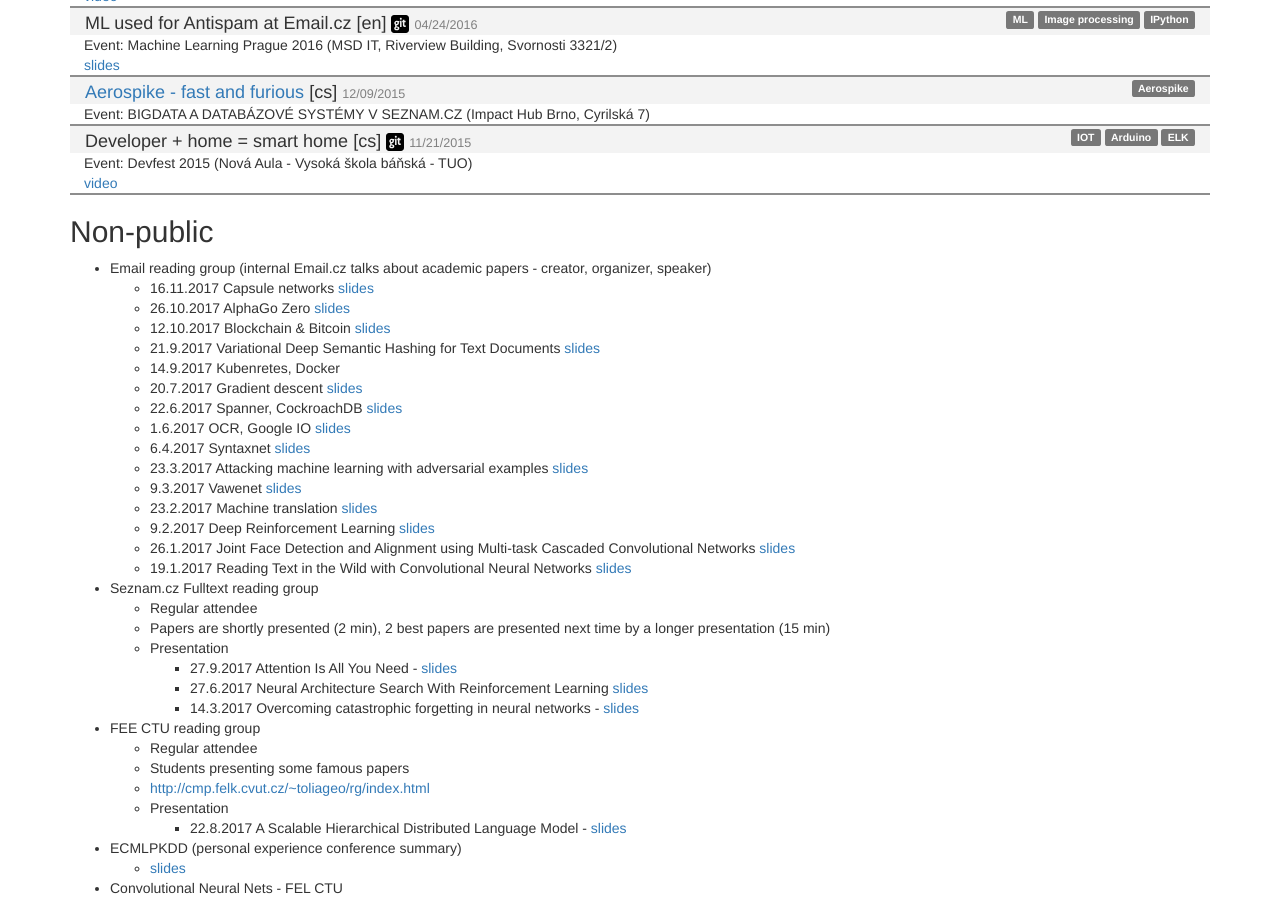
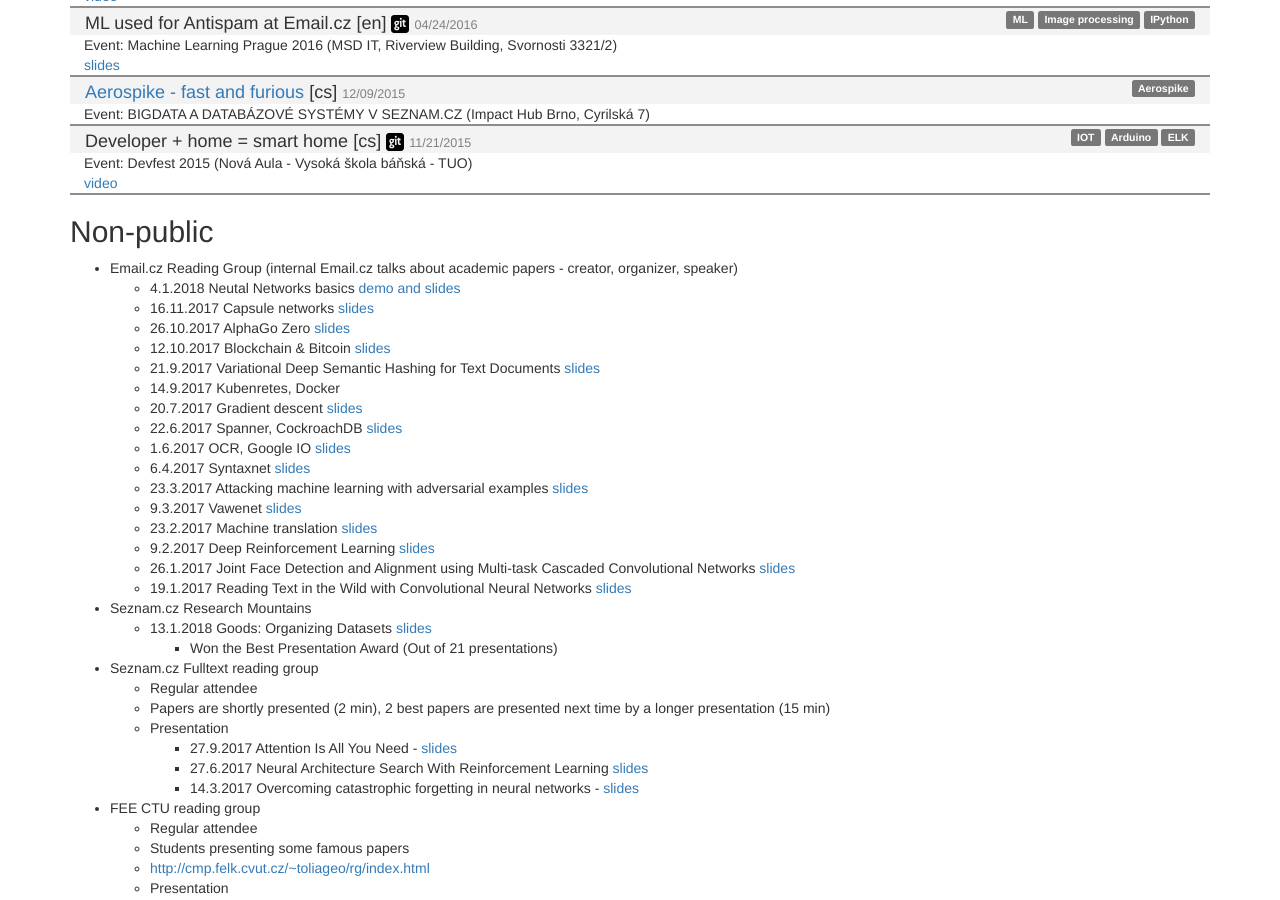
Before and after one commit to tivvit/tivvit.github.io, a Jekyll site: the page built from talks.html, in a window 1280 px wide and 900 px high, scrolled down 291 px. Built offline with Jekyll 4.4.1, drawn with Linux system fonts in a browser that asks for light colours.

Commit message:
added presentations for 1st half of Jan

```diff
--- a/_includes/non-public-talks.md
+++ b/_includes/non-public-talks.md
@@ -1,4 +1,5 @@
-* Email reading group (internal Email.cz talks about academic papers - creator, organizer, speaker)
+* Email.cz Reading Group (internal Email.cz talks about academic papers - creator, organizer, speaker)
+  * 4.1.2018 Neutal Networks basics [demo and slides](https://github.com/tivvit/nn-basics)
   * 16.11.2017 Capsule networks [slides](https://docs.google.com/presentation/d/152ffc-Dyb--bgGWsorLut43oM4vjFWMnb-cUAlwgoiI/edit?usp=sharing)
   * 26.10.2017 AlphaGo Zero [slides](https://docs.google.com/presentation/d/16-SL3y63V91gnlqLwpL6XI7ZldjNhgzlWP85UwnS0Xo/edit?usp=sharing)
   * 12.10.2017 Blockchain & Bitcoin [slides](https://docs.google.com/presentation/d/1BqJTZg4tpSogbQOFg6Nm4_dL08kQrXj1IIXLx-dXoHk/edit?usp=sharing)
@@ -16,8 +17,10 @@
   * 9.2.2017 Deep Reinforcement Learning [slides](https://docs.google.com/presentation/d/1N9FFjTs4bxoh_3UiCLRc3fIXVw4NmzCDgADU1-BqJRk/edit?usp=sharing)
   * 26.1.2017 Joint Face Detection and Alignment using Multi-task Cascaded
   Convolutional Networks [slides](https://docs.google.com/presentation/d/1Glik12iMa_ESdXraK1SonyDpowwqx1h3_nky-0Pj3mg/edit?usp=sharing)
-  * 19.1.2017 Reading Text in the Wild with Convolutional Neural Networks
-    [slides](https://docs.google.com/presentation/d/1-cCkxutsvkmie5DRS7m3VrnRFQtgPsh5EmNU4X26DXY/edit?usp=sharing)
+  * 19.1.2017 Reading Text in the Wild with Convolutional Neural Networks [slides](https://docs.google.com/presentation/d/1-cCkxutsvkmie5DRS7m3VrnRFQtgPsh5EmNU4X26DXY/edit?usp=sharing)
+* Seznam.cz Research Mountains
+  * 13.1.2018 Goods: Organizing Datasets [slides](https://docs.google.com/presentation/d/1nOfF1214DTSCq0O36_YlkA-cOc588s-nWtBxtvmRiS4/edit?usp=sharing)
+    * Won the Best Presentation Award (Out of 21 presentations)
 * Seznam.cz Fulltext reading group
   * Regular attendee
   * Papers are shortly presented (2 min), 2 best papers are presented next
```
